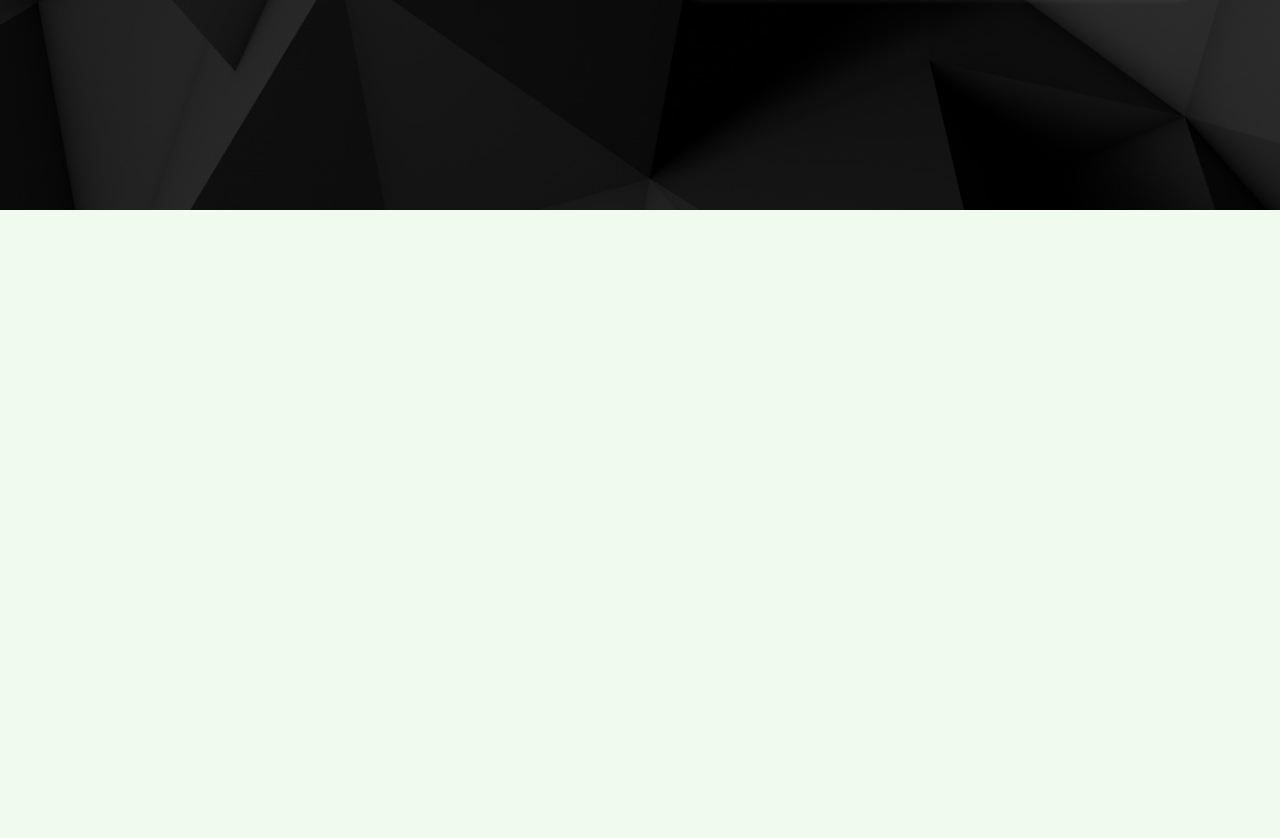
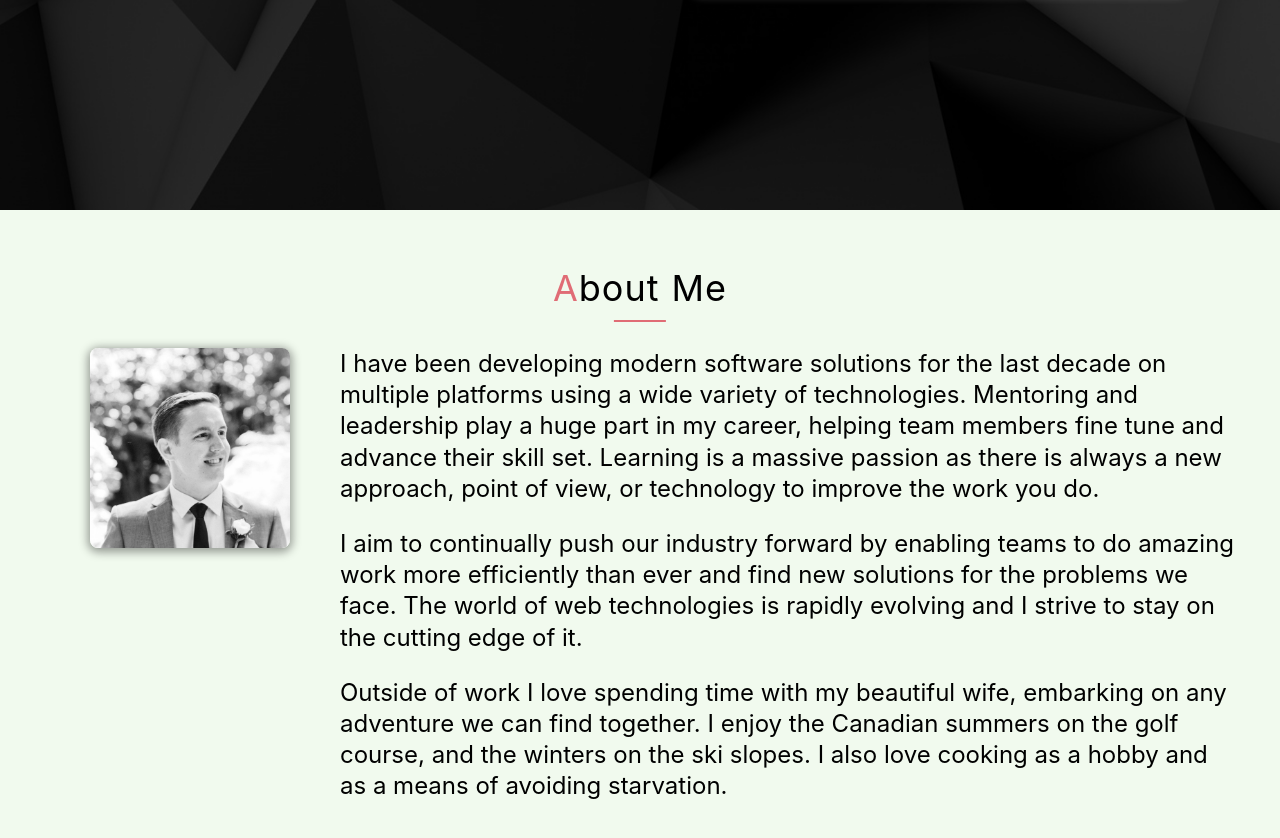
Before and after one commit to trevorwright/homepage, a Next.js app: page / in a window 1280 px wide. Shown: the part 590-1428 px from the top of the page. Built offline with nearby package versions, Linux system fonts and the light colour scheme.

Commit message:
Adds initial About Me Section

```diff
--- /dev/null
+++ b/components/AboutMe.tsx
@@ -0,0 +1,77 @@
+import styled from 'styled-components';
+import Image from 'next/image';
+import profileImg from '../public/images/profile.png';
+import usePivotTile from '../utilities/hooks/usePivotTile';
+
+import Title from './Title';
+
+const Layout = styled.div`
+  display: grid;
+  grid-template-columns: 1fr 3fr;
+`;
+
+const PositionedTitle = styled(Title)`
+  grid-column: 1 / span 2;
+`;
+
+const ProfileContainer = styled.div`
+  justify-self: center;
+  align-self: start;
+  height: 200px;
+  width: 200px;
+  border-radius: 8px;
+  /* box-shadow: 0 2px 10px rgba(0, 0, 0, 0.4); */
+`;
+
+const ProfileImage = styled(Image).attrs({ height: 200, width: 200 })`
+  border-radius: 8px;
+`;
+
+const Content = styled.div`
+  p {
+    line-height: 1.3;
+  }
+
+  p:not(:last-child) {
+    margin-bottom: 24px;
+  }
+`;
+
+const AboutMe = () => {
+  const ref = usePivotTile();
+
+  return (
+    <Layout>
+      <PositionedTitle>About Me</PositionedTitle>
+      <ProfileContainer ref={ref}>
+        <ProfileImage src={profileImg} alt="Head shot of Trevor"></ProfileImage>
+      </ProfileContainer>
+      <Content>
+        <p>
+          I have been developing modern software solutions for the last decade
+          on multiple platforms using a wide variety of technologies. Mentoring
+          and leadership play a huge part in my career, helping team members
+          fine tune and advance their skill set. Learning is a massive passion
+          as there is always a new approach, point of view, or technology to
+          improve the work you do.
+        </p>
+
+        <p>
+          I aim to continually push our industry forward by enabling teams to do
+          amazing work more efficiently than ever and find new solutions for the
+          problems we face. The world of web technologies is rapidly evolving
+          and I strive to stay on the cutting edge of it.
+        </p>
+
+        <p>
+          Outside of work I love spending time with my beautiful wife, embarking
+          on any adventure we can find together. I enjoy the Canadian summers on
+          the golf course, and the winters on the ski slopes. I also love
+          cooking as a hobby and as a means of avoiding starvation.
+        </p>
+      </Content>
+    </Layout>
+  );
+};
+
+export default AboutMe;
--- /dev/null
+++ b/components/Title.tsx
@@ -0,0 +1,51 @@
+import styled from 'styled-components';
+
+const StyledTitle = styled.h2`
+  position: relative;
+  margin: 0 auto 42px auto;
+  letter-spacing: 1px;
+  font-size: 36px;
+  text-align: center;
+
+  .highlight {
+    color: ${({ theme }) => theme.colors.red};
+  }
+
+  span:not(:first-child) {
+    margin-left: 12px;
+  }
+
+  &::after {
+    position: absolute;
+    content: '';
+    bottom: -16px;
+    width: 30%;
+    height: 2px;
+    left: 50%;
+    transform: translateX(-50%);
+    background: ${({ theme }) => theme.colors.red};
+  }
+`;
+
+type Props = {
+  children: string;
+};
+
+const Title = ({ children: title, ...rest }: Props) => {
+  const words = title.split(' ');
+
+  return (
+    <StyledTitle {...rest}>
+      {words.map((word, index) => (
+        <>
+          <span className={index === 0 ? 'highlight' : ''}>
+            {word.substring(0, 1)}
+          </span>
+          {word.substring(1)}
+        </>
+      ))}
+    </StyledTitle>
+  );
+};
+
+export default Title;
--- a/pages/index.tsx
+++ b/pages/index.tsx
@@ -1,20 +1,28 @@
 import type { NextPage } from 'next';
-import styled from 'styled-components';
+import styled, { css } from 'styled-components';
 import Hero from '../components/Hero';
+import AboutMe from '../components/AboutMe';
 
-const PlaceHolder = styled.div`
-  height: 1200px;
+const Section = styled.section<{ fullWidth?: boolean }>`
+  ${(props) =>
+    !props.fullWidth &&
+    css`
+      max-width: ${({ theme }) => theme.APP_MAX_WIDTH}px;
+      margin: 0 auto;
+    `}
+
+  margin-bottom: 60px;
 `;
 
 const Home: NextPage = () => {
   return (
     <>
-      <section>
+      <Section fullWidth>
         <Hero></Hero>
-      </section>
-      <section>
-        <PlaceHolder></PlaceHolder>
-      </section>
+      </Section>
+      <Section>
+        <AboutMe></AboutMe>
+      </Section>
     </>
   );
 };
--- a/utilities/hooks/usePivotTile.ts
+++ b/utilities/hooks/usePivotTile.ts
@@ -3,6 +3,8 @@ import React from 'react';
 type Options = {
   shadow: 'light' | 'dark';
 };
+
+const PERSPECTIVE = '1000px';
 
 const usePivotTile = ({ shadow }: Options = { shadow: 'dark' }) => {
   const ref = React.useRef<HTMLDivElement>(null);
@@ -15,8 +17,8 @@ const usePivotTile = ({ shadow }: Options = { shadow: 'dark' }) => {
     if (!ref.current) return;
 
     ref.current.style.transformStyle = 'preserve-3d';
-    ref.current.style.transitionProperty = 'transform';
-    ref.current.style.transitionDuration = '0.3s';
+    ref.current.style.transitionProperty = 'transform box-shadow';
+    ref.current.style.transitionDuration = '0.5s';
     ref.current.style.transitionTimingFunction = 'cubic-bezier(0.3, 1, 0.2, 1)';
     ref.current.style.boxShadow = `0px 2px 10px 2px ${shadowColor.current}`;
 
@@ -44,14 +46,14 @@ const usePivotTile = ({ shadow }: Options = { shadow: 'dark' }) => {
       const xShadow = xOffsetPercentage * 15 + 2;
       const yShadow = yOffsetPercentage * 15;
       ref.current.style.boxShadow = `${xShadow}px ${yShadow}px 20px 2px ${shadowColor.current}`;
-      ref.current.style.transform = `perspective(1000px) rotateX(${xDegRotation}deg) rotateY(${yDegRotation}deg)`;
+      ref.current.style.transform = `perspective(${PERSPECTIVE}) rotateX(${xDegRotation}deg) rotateY(${yDegRotation}deg)`;
       ref.current.style.backgroundImage = `linear-gradient(${angle}deg, rgba(230, 230, 230, ${intensity}) 0%, transparent 90%)`;
     };
 
     const onLeave = () => {
       if (!ref.current) return;
 
-      ref.current.style.transform = `perspective(1000px) rotateX(0deg) rotateY(0deg)`;
+      ref.current.style.transform = `perspective(${PERSPECTIVE}) rotateX(0deg) rotateY(0deg)`;
       ref.current.style.backgroundImage = '';
       ref.current.style.boxShadow = `0px 2px 10px 2px ${shadowColor.current}`;
     };
```
